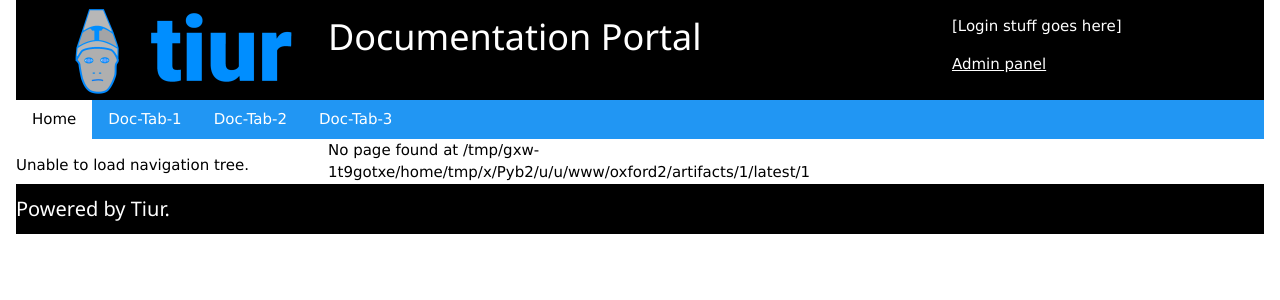
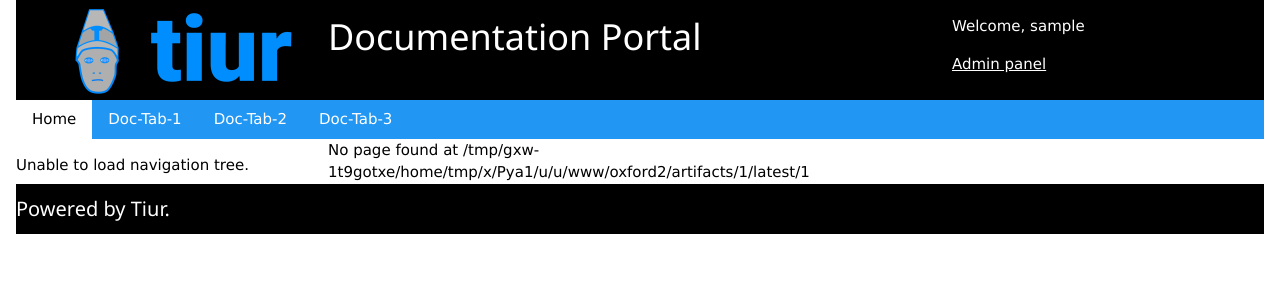
Before and after one commit to JeremyReimer/Tiur, a Django app: page /1/latest/1 in a window 1280 px wide. Shown: the top 300 px of the page. Run offline with Django 4.2, Linux system fonts and the light colour scheme; the visitor is signed in with stand-in values (Sample User, id 1).

Commit message:
Update README, minor changes to login template

```diff
--- a/oxford2/templates/oxford2/index.html
+++ b/oxford2/templates/oxford2/index.html
@@ -72,7 +72,7 @@ h2:hover .headerlink {
       <h1>Documentation Portal</h1>
     </div>
     <div class="w3-quarter">
-      <p>[Login stuff goes here]</p>
+      <p>Welcome, {{ user.get_username }}</p>
       <p><a href="/admin">Admin panel</a></p>
     </div>
   </div>
--- a/oxford2/templates/registration/login.html
+++ b/oxford2/templates/registration/login.html
@@ -1,7 +1,10 @@
 <!-- templates/registration/login.html -->
+{% block content %}
 <h2>Sign into the Documentation Portal</h2>
+<p>Please enter your corporate login credentials.</p>
 <form method="post">
   {% csrf_token %}
   {{ form.as_p }}
   <button type="submit">Sign In</button>
 </form>
+{% endblock %}
```
Also changed, not shown: README.md.
